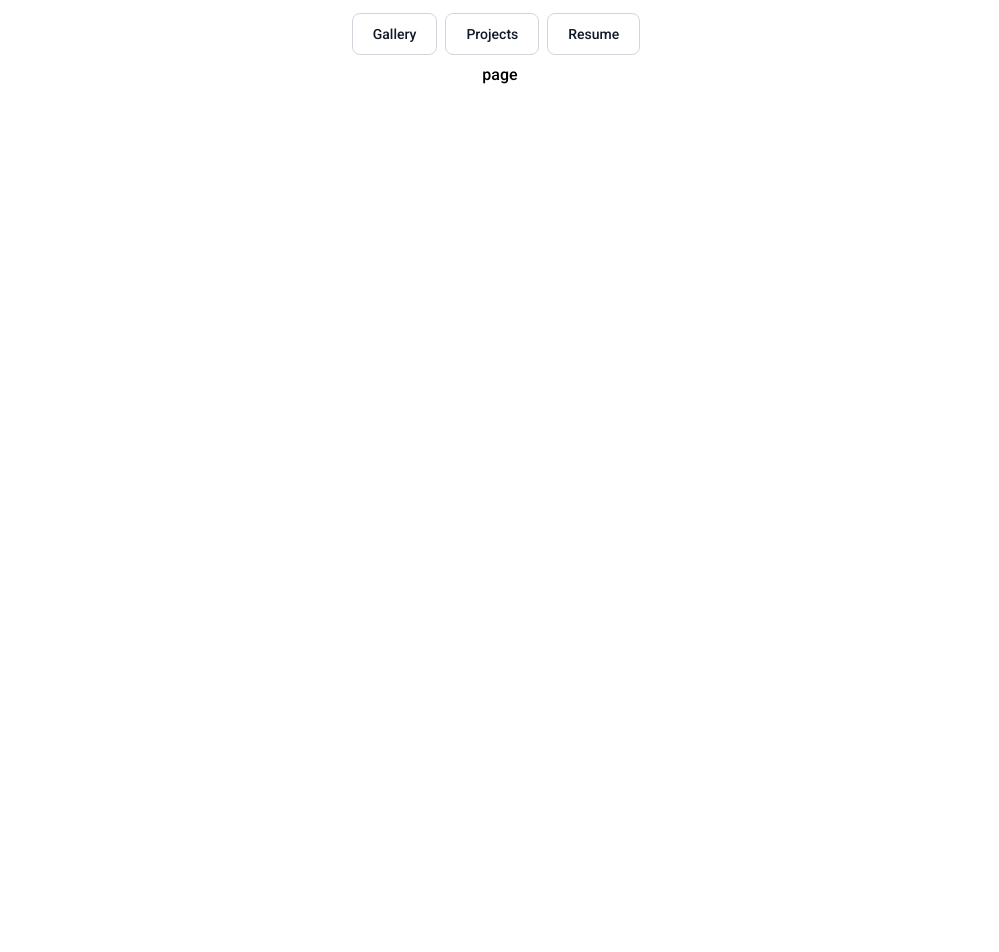
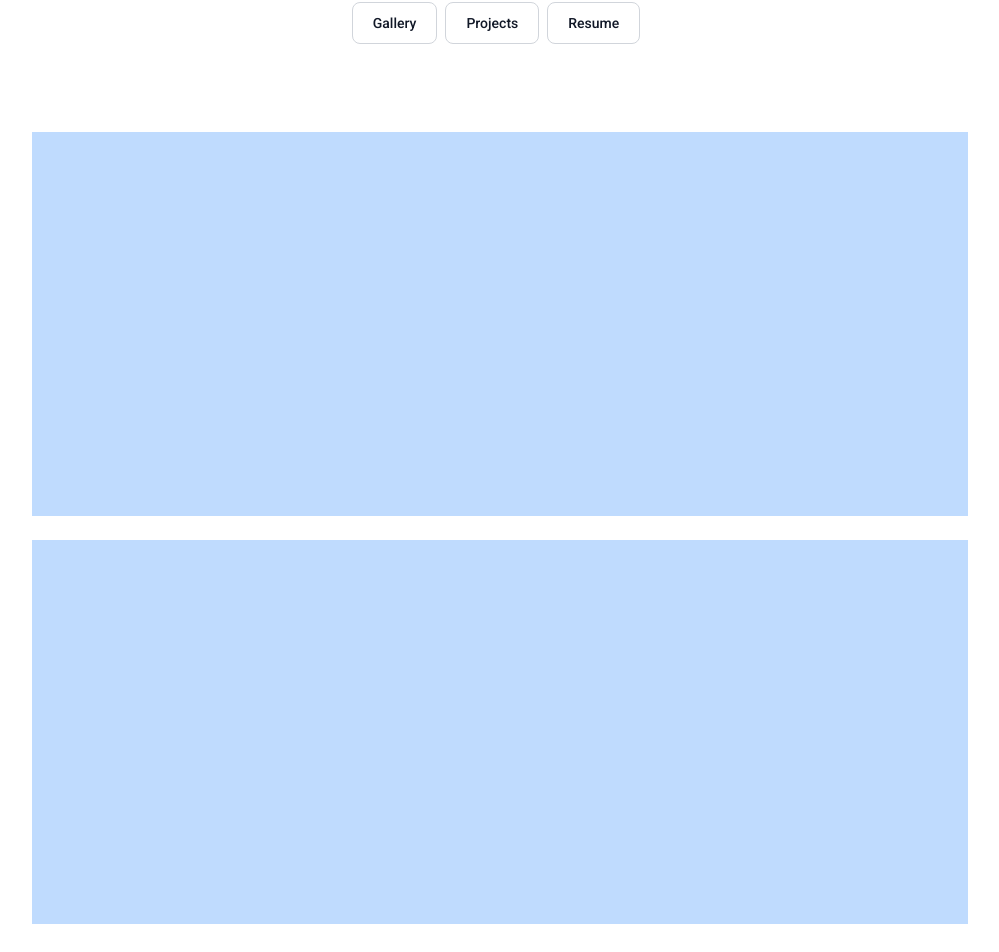
Before and after one commit to sanjayez/next-portfolio, a Next.js app: page / in a window 1280 px wide. Shown: the part 414-1366 px from the top of the page, without its empty margins (140-1139 px from the left). Before the commit the page ends 800 px from the top, so only its background shows below. Built offline with nearby package versions, Linux system fonts and the light colour scheme.

Commit message:
photogrid skeleton

```diff
--- /dev/null
+++ b/app/components/PhotoGrid.tsx
@@ -0,0 +1,16 @@
+import React from "react";
+
+const PhotoGrid = () => {
+  return (
+    <div className="mt-20 grid grid-cols-3 gap-x-4 gap-y-6 place-items-center">
+      <div className="w-80 h-96 bg-blue-200"></div>
+      <div className="w-80 h-96 bg-blue-200"></div>
+      <div className="w-80 h-96 bg-blue-200"></div>
+      <div className="w-80 h-96 bg-blue-200"></div>
+      <div className="w-80 h-96 bg-blue-200"></div>
+      <div className="w-80 h-96 bg-blue-200"></div>
+    </div>
+  );
+};
+
+export default PhotoGrid;
--- a/app/layout.tsx
+++ b/app/layout.tsx
@@ -33,7 +33,7 @@ export default function RootLayout({
             />
           </div>
         </header>
-        <main className="w-5/6 flex flex-col mx-auto h-40 mt-16 items-center justify-center">
+        <main className="w-5/6 flex flex-col mx-auto mt-24 items-center justify-center">
           <div className="flex">
             <Button>Gallery</Button>
             <Button>Projects</Button>
--- a/app/page.tsx
+++ b/app/page.tsx
@@ -1,10 +1,14 @@
 import { Roboto } from "next/font/google";
-import { Button } from "./components/Button";
+import PhotoGrid from "./components/PhotoGrid";
 const roboto = Roboto({
   weight: ["100", "300", "500", "700"],
   subsets: ["latin"],
 });
 
 export default function Home() {
-  return <div className="">page</div>;
+  return (
+    <div className="w-full mx-auto px-20 mb-8">
+      <PhotoGrid />
+    </div>
+  );
 }
```
Also changed, not shown: app/components/ProjectGrid.tsx (added).
